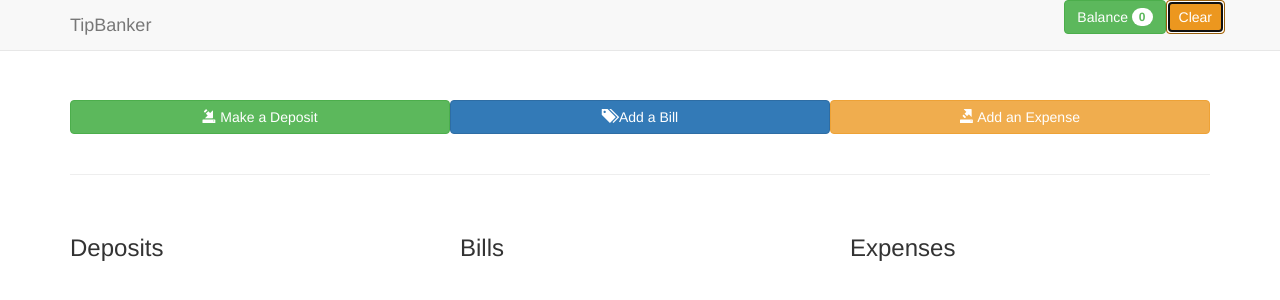
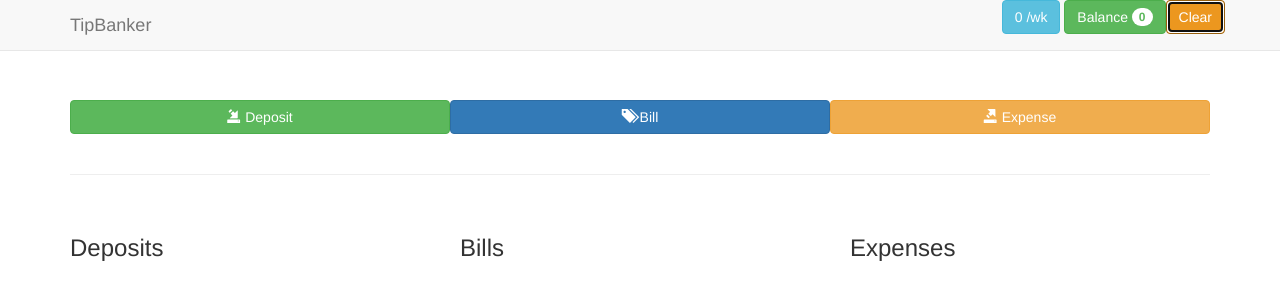
Before and after one commit to ZakRabe/TipBanker, a plain HTML site: page index.html in a window 1280 px wide. Both pictures are taken after a click on the button "Clear". Drawn offline with nearby package versions, Linux system fonts and the light colour scheme.

Commit message:
[FEATURE] Weekly
Made calcweekly fill a button on the navbar.

```diff
--- a/index.html
+++ b/index.html
@@ -39,16 +39,17 @@
 			<div class="container">
 			<div class="navbar-header"><a class="navbar-brand">TipBanker</a></div>
 			<div id="" class="nav navbar-nav navbar-right">
+			<a id="weeklyBtn" class="btn btn-info">Weekly</a>
 			<a class="btn btn-success">Balance <span id="balance" class="badge"></span></a><button class ="btn btn-warning" onclick ="clearIt();">Clear</button>
 			</div>
 			</div>
 		</header>
 		<div id="buttons" class="button-group btn-group-justified">
-			<a type="button" class="btn btn-success" data-toggle="modal" data-target="#myModal" onclick='inputSelect("deposit");'><span class="glyphicon glyphicon-import"></span> Make a Deposit</a>
+			<a type="button" class="btn btn-success" data-toggle="modal" data-target="#myModal" onclick='inputSelect("deposit");'><span class="glyphicon glyphicon-import"></span> Deposit</a>
 
-			<a type="button" class="btn btn-primary" data-toggle="modal" data-target="#myModal" onclick='inputSelect("bill");'><span class="glyphicon glyphicon-tags"></span> Add a Bill</a>
+			<a type="button" class="btn btn-primary" data-toggle="modal" data-target="#myModal" onclick='inputSelect("bill");'><span class="glyphicon glyphicon-tags"></span> Bill</a>
 
-			<a type="button" class="btn btn-warning" data-toggle="modal" data-target="#myModal" onclick='inputSelect("expense");'><span class="glyphicon glyphicon-export"></span> Add an Expense</a>
+			<a type="button" class="btn btn-warning" data-toggle="modal" data-target="#myModal" onclick='inputSelect("expense");'><span class="glyphicon glyphicon-export"></span> Expense</a>
 		</div>
 <hr>
 		<div class="row">
--- a/js/bank.js
+++ b/js/bank.js
@@ -54,6 +54,7 @@ var clearIt = function(){
 	draw("bills");
 	draw("expenses");
 	draw("balance");
+	calcWeekly();
 };
 
 var trans = function(type, text, amount, date){
@@ -104,6 +105,7 @@ var log = function(transaction){
 	}
 	calcBalance();
 	draw("balance");
+	calcWeekly();
 };
 
 function inputSelect(target){
@@ -156,6 +158,8 @@ var calcWeekly = function(){
 	}
 	weekly = total / 4;
 	console.log("You must earn $" + weekly +" per week to pay your bills");
+	var container = document.getElementById("weeklyBtn");
+	container.innerHTML = weekly + " /wk"
 };
 
 
```
